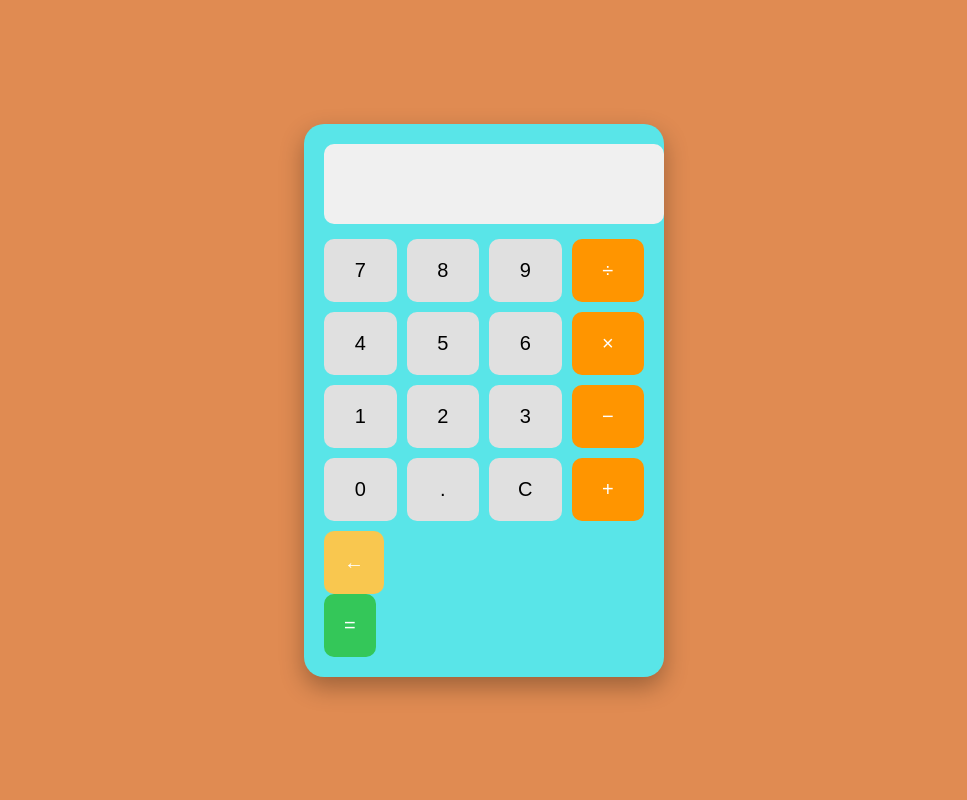
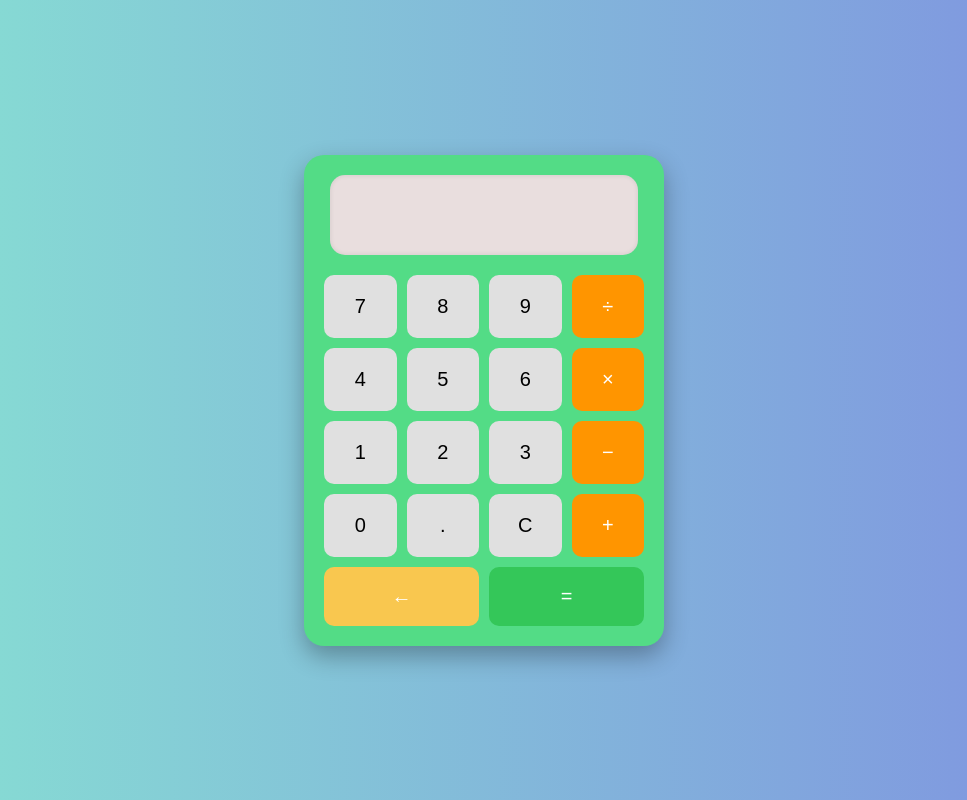
Before and after one commit to guptadeepak155/SCT_WD_2, a plain HTML site: page index.html in a window 1280 px wide. Shown: the whole page, without its empty margins (156-1123 px from the left). Drawn offline with Linux system fonts and the light colour scheme.

Commit message:
Update style.css

```diff
--- a/style.css
+++ b/style.css
@@ -1,7 +1,7 @@
 body {
   margin: 0;
   padding: 0;
-  background: linear-gradient(to right, #e08b52, #e08b52);
+  background: linear-gradient(to right, #87e3d2, #7f91e1);
   font-family: 'Segoe UI', sans-serif;
   display: flex;
   justify-content: center;
@@ -10,7 +10,7 @@ body {
 }
 
 .calculator {
-  background: rgb(89, 229, 232);
+  background: rgb(83, 220, 134);
   padding: 20px;
   border-radius: 20px;
   box-shadow: 0 10px 25px rgba(0, 0, 0, 0.3);
@@ -18,16 +18,19 @@ body {
 }
 
 #display {
-  width: 100%;
+  display: block;
+  margin: 0 auto 20px auto; /* top: 0, horizontal center, bottom: 20px */
+  width: 90%;
   height: 60px;
-  font-size: 26px;
+  font-size: 2rem;
+  border: none;
+  border-radius: 15px;
+  padding: 10px;
   text-align: right;
-  padding: 10px;
-  border-radius: 10px;
-  border: none;
-  background: #f0f0f0;
-  margin-bottom: 15px;
+  background-color: #e9dede;
+  box-shadow: inset 0 0 5px rgba(0,0,0,0.1);
 }
+
 
 .buttons {
   display: grid;
@@ -59,7 +62,6 @@ body {
 }
 
 .equal {
-  grid-column: span 4;
   background-color: #34c759;
   color: white;
 }
@@ -76,3 +78,19 @@ body {
 #backspace:hover {
   background-color: #f4a100;
 }
+#equal {
+  padding: 18px 10px;
+  font-size: 16px;
+  width: auto;
+}
+.row-span {
+  display: flex;
+  gap: 10px;
+  grid-column: span 4;
+}
+
+#backspace, #equal {
+  flex: 1;
+  padding: 18px 0;
+  font-size: 20px;
+}
```
